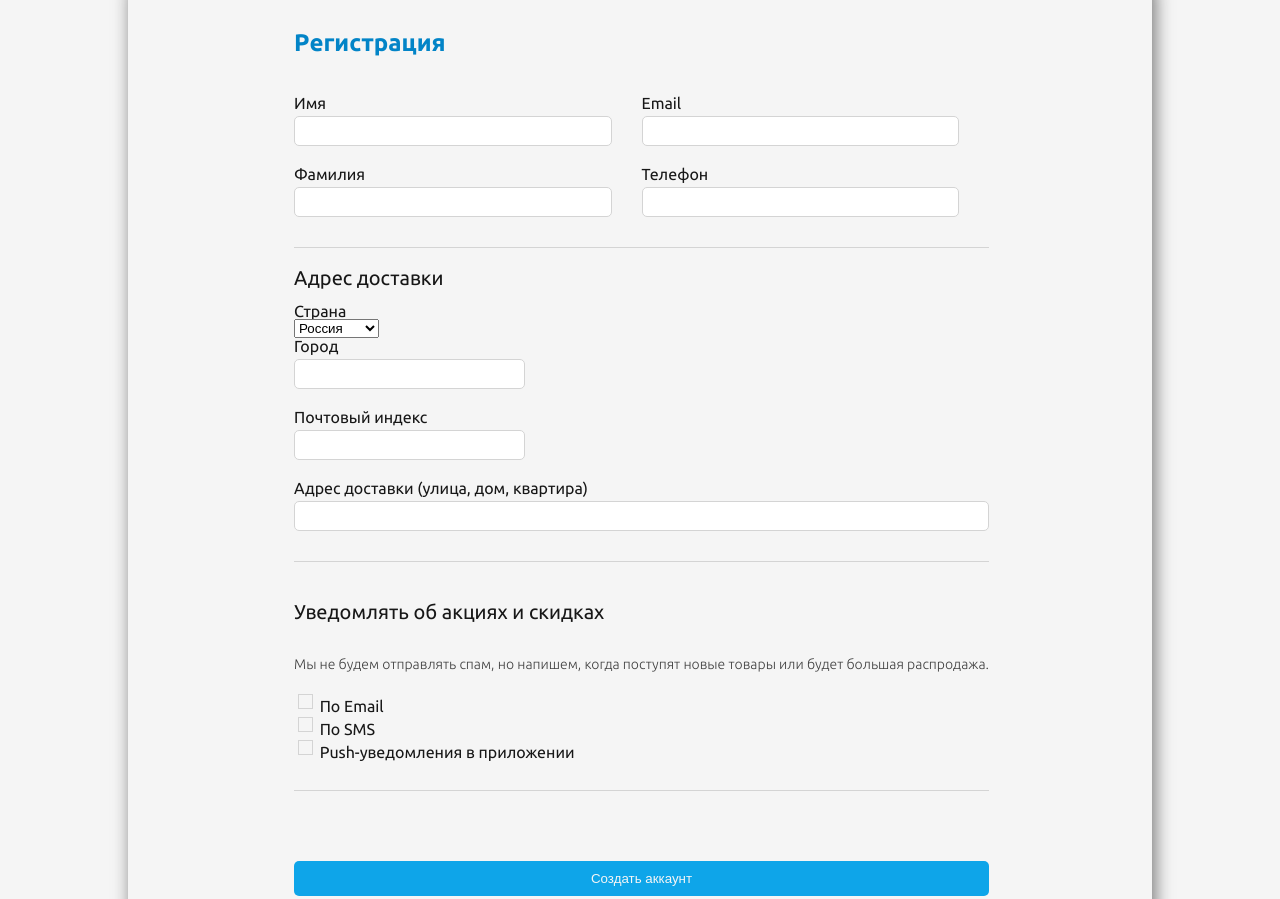
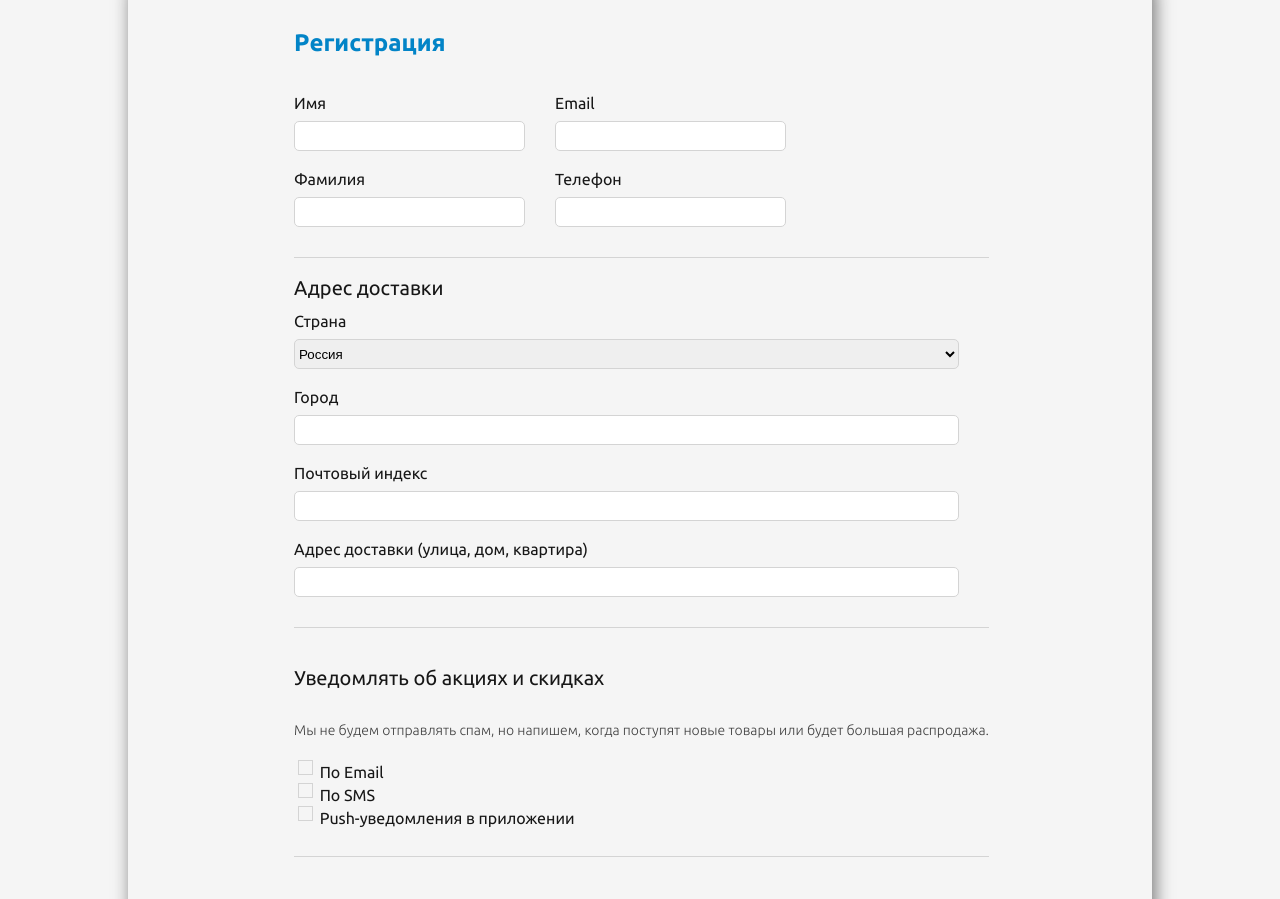
Before and after one commit to DahaChikina5404/form, a plain HTML site: page index.html in a window 1280 px wide. Shown: the part 119-1018 px from the top of the page. Drawn offline with Linux system fonts and the light colour scheme.

Commit message:
Стилизовано поле Страна

```diff
--- a/index.html
+++ b/index.html
@@ -15,7 +15,6 @@
 	<body>
 
 
-
 		<div class="main">
 
 <!-- Основной размер сайта, расположение картинки -->
@@ -30,11 +29,8 @@
 <!-- Блок с формамм -->
 
 				<div class="form_registration__main">
-
 					<h1 class="title">Регистрация</h1>
-
 						<form action="https://www.bit-by-bit.ru/form-submit">
-
 
 
 <!-- Первый блок регистрации (сведения о клиенте) -->
@@ -67,19 +63,16 @@
 							</div>
 
 
-
 <!-- Второй блок регистрации (адрес доставки) -->
 
 								<div class="request_address">
 
 									<h2 class="request__title">Адрес доставки</h2>
 
-									<div>
+									<div class="imput_item__name-concacts">
 										<label class="request_lable" for="Country">Страна</label>
-									</div>
 
-									<div>
-										<select autocomplete="country-name" id="Country" name="country">
+										<select class="input__list" autocomplete="country-name" id="Country" name="country">
 											<option>Россия</option>
 											<option>Белорусь</option>
 											<option>Казахстан</option>
@@ -88,40 +81,29 @@
 									</div>
 
 
-									<div>
+									<div class="imput_item__name-concacts">
 										<label class="request_lable" for="City">Город</label>
-									</div>
-
-									<div>
 										<input class="input__items" type="text" id="City" name="city"/>
 									</div>
 
 
-									<div>
+									<div class="imput_item__name-concacts">
 										<label class="request_lable" for="Postcode">Почтовый индекс</label>
-									</div>
-
-									<div>
 										<input class="input__items" type="text" id="Postcode" name="postcode"/>
 									</div>
 
 
-									<div>
+									<div class="imput_item__name-concacts">
 										<label class="request_lable" for="full-address">Адрес доставки (улица, дом, квартира)</label>
-									</div>
-
-									<div>
 										<input class="input__items-full-address" type="text" id="full-address" name="full-shipping-address"/>
 									</div>
 
 								</div>
 
 
-
 <!-- Третий блок регистрации (уведомления, чекбоксы) -->
 
 								<div class="request_notification">
-
 
 									<h2 class="request__title">Уведомлять об акциях и скидках</h2>
 
@@ -129,7 +111,6 @@
 										<p class="request_notification__text">Мы не будем отправлять спам, но напишем,
 											когда поступят новые товары или будет большая распродажа.</p>
 									</div>
-
 
 									<fieldset>
 
--- a/styles.css
+++ b/styles.css
@@ -11,8 +11,6 @@ html {
             color: #171717;
             text-decoration: none;
 }
-
-
 
 
 .main {
@@ -39,7 +37,7 @@ html {
 
 
 .hero_main__image_size {
-            width: 450px;
+            width: 100%;
             height: 1000px;
             background-image: url("mountains.jpg");
             background-position: center;
@@ -82,17 +80,14 @@ html {
 }
 
 
-.imput_items {
-            width: 100%;
-}
-
-
 
 .imput_item__name-concacts {
             display: flex;
             flex-direction: column;
+            gap: 5px;
             margin-right: 30px;
 }
+
 
 
 .request_lable {
@@ -126,7 +121,7 @@ html {
 
 
 
-/* Второй блок регистрации (адрес доставки)  кроме стиля, я еще не могу их выровнять ....*/
+/* Второй блок регистрации (адрес доставки) */
 
 
 .request_address {
@@ -134,13 +129,29 @@ html {
             flex-direction: column;
             justify-content: flex-start;
             flex-wrap: wrap;
-            flex-grow: 1;
             padding-bottom: 10px;
             border-bottom: solid 1px #d4d4d4;
 }
 
 
-.input__items-full-address {
+        .input__list {
+            height: 30px;
+            border: 1px solid #d4d4d4;
+            border-radius: 5px;
+            padding-right: 50px;
+            margin-bottom: 20px;
+            margin-top: 5px;
+            outline: none;
+
+        }
+
+
+        .input__list:focus {
+            border-color: #0284c7;
+        }
+
+
+        .input__items-full-address {
             appearance: none;
             height: 30px;
             width: 100%;
@@ -153,13 +164,12 @@ html {
             margin-top: 5px;
             outline: none;
 
-}
+        }
 
 
 .input__items-full-address:focus {
             border-color: #0284c7;
 }
-
 
 
 
@@ -209,9 +219,7 @@ html {
 }
 
 
-
 /* Кнопка */
-
 
 
 .button_style {
@@ -219,7 +227,7 @@ html {
             background-color: #0ea5e9;
             border-radius: 5px;
             border-style: none;
-            margin-top: 30px;
+            margin-top: 5px;
             padding: 10px;
             color: #f5f5f5;
             font-weight: 400;
```
